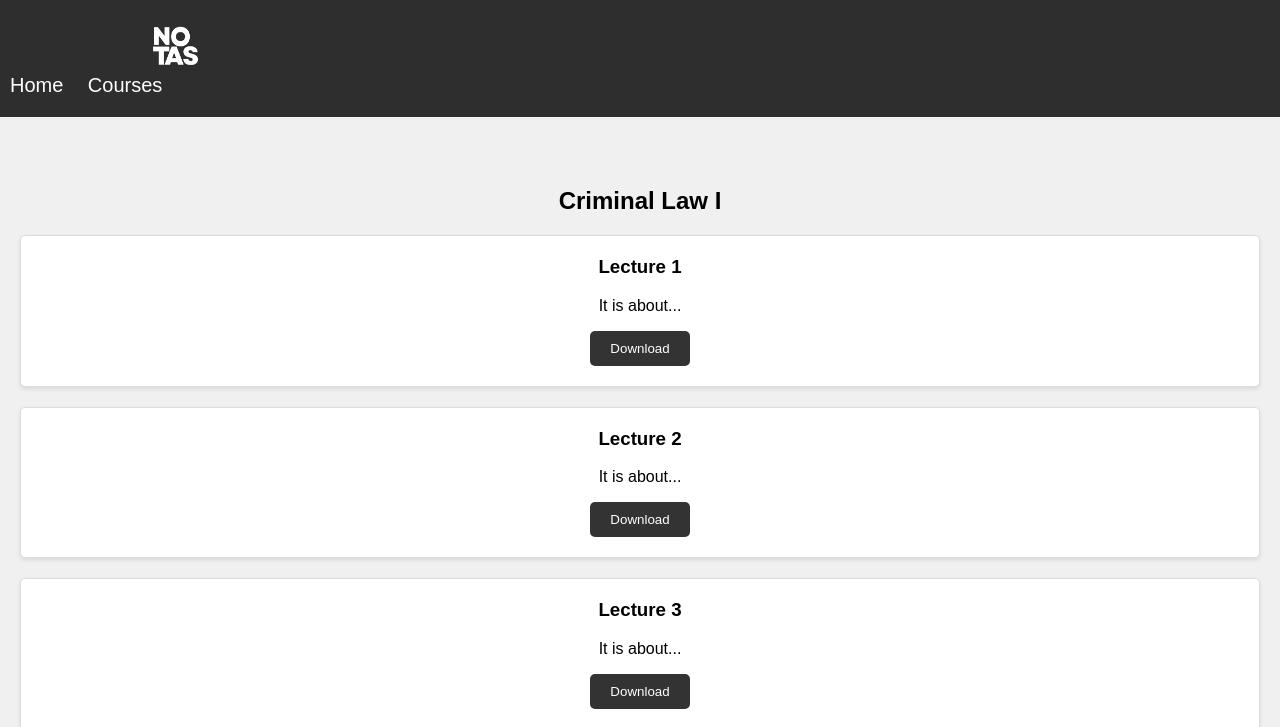
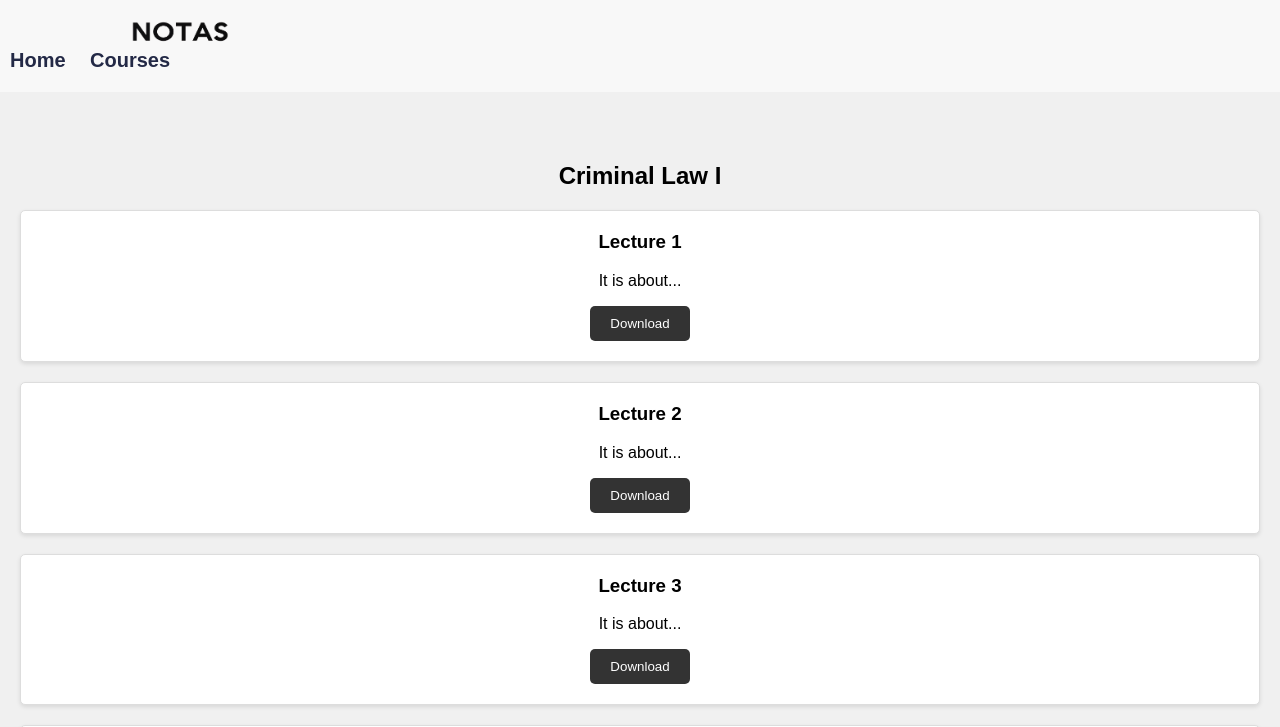
Before and after one commit to narimanm0/NOTAS, a plain HTML site: page CRS_criminallaw_1.html in a window 1280 px wide. Shown: the top 727 px of the page. Drawn offline with Linux system fonts and the light colour scheme.

Commit message:
new head

```diff
--- a/CRS_criminallaw_1.html
+++ b/CRS_criminallaw_1.html
@@ -3,7 +3,7 @@
     <head>
         <meta charset="UTF-8">
         <meta name="viewport" content="width=device-width, initial-scale=1.0">
-    <title>Criminal Law I</title>
+        <title>NOTAS</title>
         <link rel="icon" href="notaslogo.png">
         <link rel="stylesheet" href="styles.css">
     </head>
@@ -11,11 +11,9 @@
 
     <header>
         <nav>
-            <img src="notaslogo.png" alt="logos" width="50">
+            <a href="index.html"><img src="logo_removed.png" alt="logos" width="100"></a>
             <a href="index.html">Home</a>
             <a href="courses.html">Courses</a>
-            <!-- <a href="about.html" target="_blank">About</a> -->
-            <!-- <a href="contact.html" target="_blank">Contact</a> -->
         </nav>
 
 
--- a/styles.css
+++ b/styles.css
@@ -8,27 +8,28 @@ body {
 }
 
 header {
-    background-color: #2E2E2E;
+    background-color: #ffffff92;
     color: #fff;
     padding: 20px 0;
     /* text-align: center; */
 }
 nav a {
-    color: #fff;
+    color: #232946;
     text-decoration: none;
     /* position:  fixed; */
     padding: 0 10px;
     /* margin: 0 0 20px 0; */
     text-align: right;
     font-size: 20px;
+    font-weight: bold;
 }
 nav a:hover {
-    color: #ffffff8a;
+    color: #5261ab;
 
 }
 
 nav img{
-    margin: 0 1050px 0 150px;
+    margin: 0 1000px 0 120px;
 }
 
 #hero {
```
Also changed, not shown: courses.html (+2 -2 lines), index.html (+1 -1 lines), logo.jpg (added), logo_removed.png (added). Lines whose indentation alone changed are shown as unchanged.
